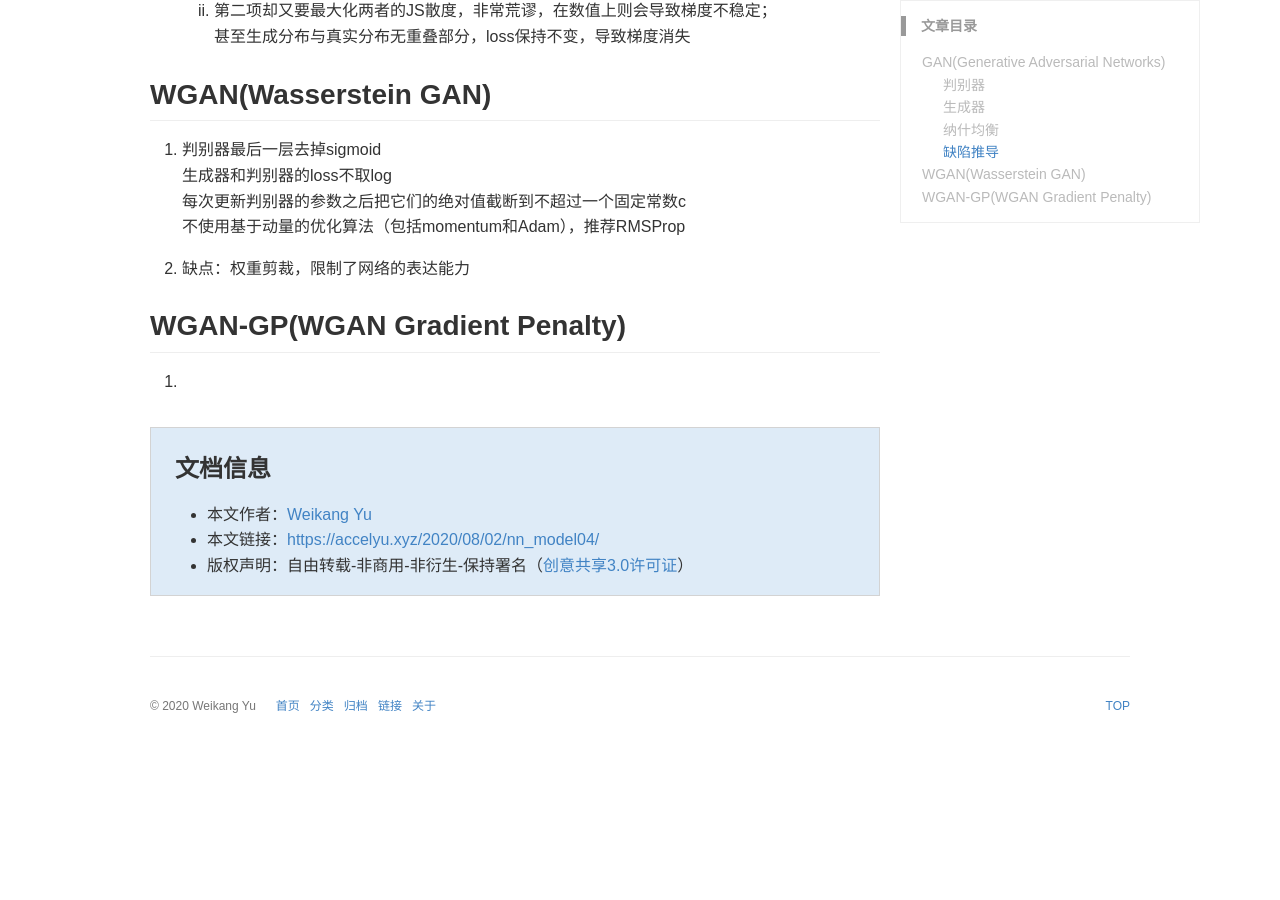
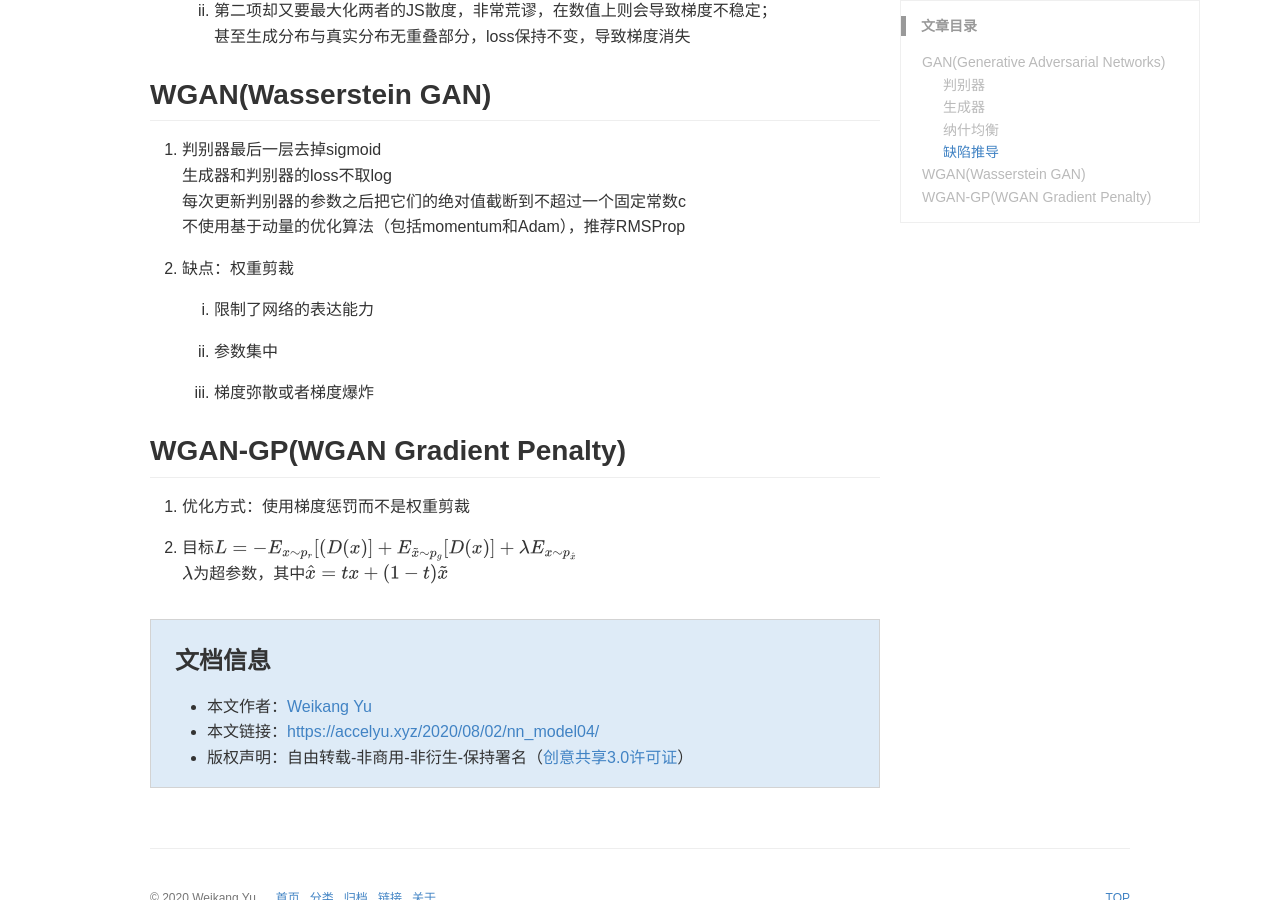
Before and after one commit to AccelYu/AccelYu.github.io, a Jekyll site: the page built from _posts/2020-08-02-nn_model04.md, in a window 1280 px wide and 900 px high, scrolled down 1794 px. Built offline with Jekyll 4.4.1, drawn with Linux system fonts in a browser that asks for light colours; some web fonts are replaced; comment, search, counter and statistics services are not loaded; a style sheet for code colours, icons or effects is not loaded; before the commit the page ends 2549 px from its top, so only the background shows below that; some of the changed text lies outside the part shown.

Commit message:
Update 2020-08-02-nn_model04.md

```diff
--- a/_posts/2020-08-02-nn_model04.md
+++ b/_posts/2020-08-02-nn_model04.md
@@ -68,7 +68,15 @@ $E_{x\sim p_g(x)}[-logD(x)]=D_{KL}(p_g \Vert p_r)+E_{x\sim p_r(x)}[log(D^\ast (x
 每次更新判别器的参数之后把它们的绝对值截断到不超过一个固定常数c
 不使用基于动量的优化算法（包括momentum和Adam），推荐RMSProp
 
-2. 缺点：权重剪裁，限制了网络的表达能力
+2. 缺点：权重剪裁
+   1. 限制了网络的表达能力
+
+   2. 参数集中
+
+   3. 梯度弥散或者梯度爆炸
 
 ## WGAN-GP(WGAN Gradient Penalty)
-1.
+1. 优化方式：使用梯度惩罚而不是权重剪裁
+
+2. 目标$L=-E_{x\sim p_r}[(D(x)] + E_{\tilde{x}\sim p_g}[D(x)] + \lambda E_{x\sim p_\hat{x}}$
+$\lambda$为超参数，其中$\hat{x}=tx+(1-t)\tilde{x}$
```
